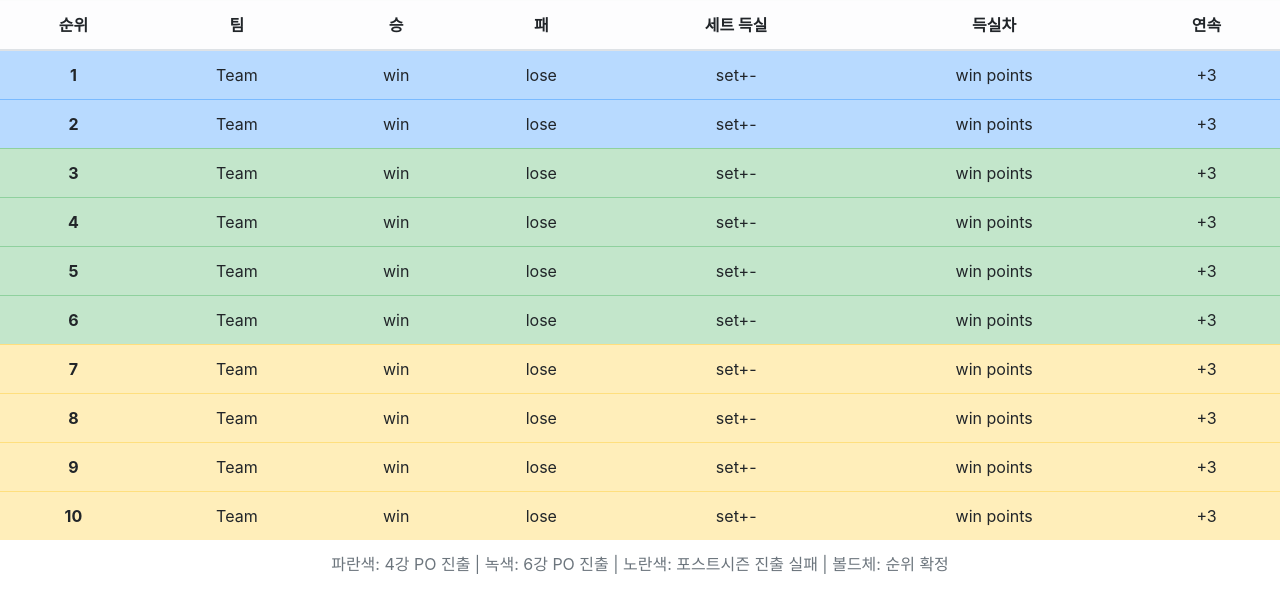
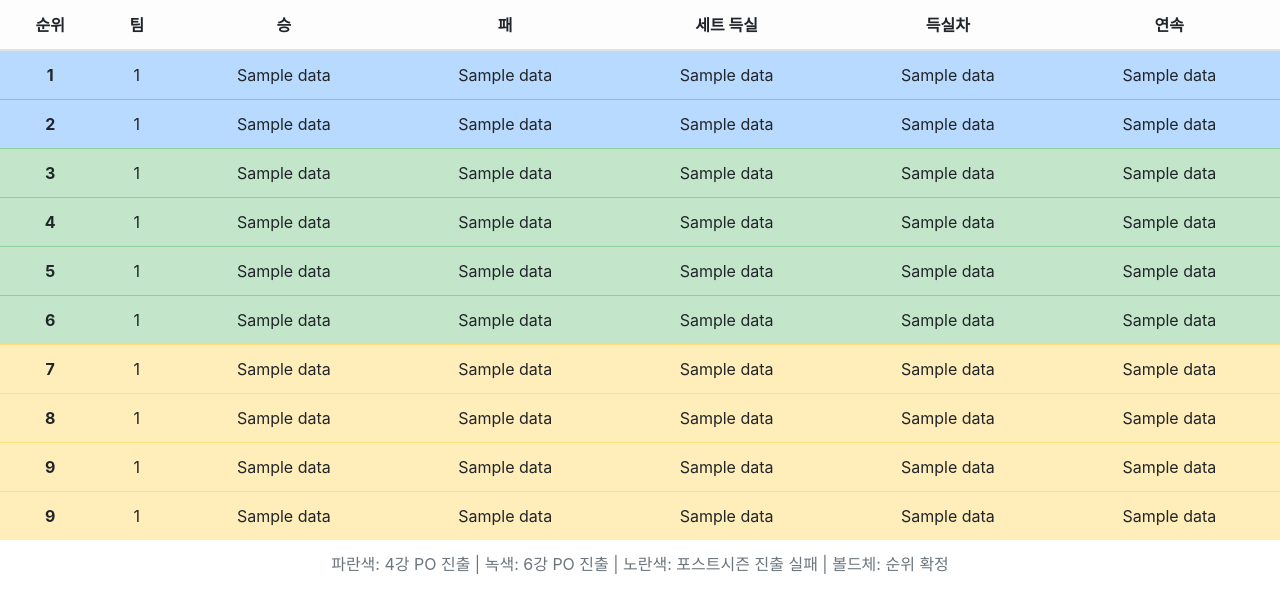
Before and after one commit to qsc7342/LckProject, a Flask app: template lck/templates/rank.html in a window 1280 px wide. Shown: the part 68-681 px from the top of the page. Run offline with Flask 2, Linux system fonts and the light colour scheme; the template is opened without the code that fills it: most values are stand-ins (such as "Sample title", 1, 10 or a date in 2020); some libraries are stand-ins or nearby versions.

Commit message:
진짜 힘들다...

```diff
--- a/lck/app.py
+++ b/lck/app.py
@@ -13,8 +13,13 @@ CORS(app)
 
 
 ### Routes for customer part start ###
+
 @app.route('/')
-def test():
+def MainPage():
+	return render_template('index.html')
+
+@app.route('/rank')
+def TeamRank():
 	b = 1
 	url = "https://namu.wiki/w/2021%20LoL%20Champions%20Korea%20Spring"
 
@@ -35,7 +40,7 @@ def test():
 					t.append(digit)
 	six = 0
 	four = 3
-	print(t[20])
+
 	for i in range(11,98):
 		if(six == 6):
 			four -= 1
@@ -49,9 +54,10 @@ def test():
 		else:
 			six += 1
 			k.append(t[i])
+			if(i == 97):
+				r.append(k)
 
-
-	return render_template('test.html',data_list = r)
+	return render_template('rank.html',data_list = r)
 
 
 if __name__ == '__main__':
--- a/lck/templates/rank.html
+++ b/lck/templates/rank.html
@@ -17,94 +17,95 @@
         <tbody>
             <tr class="table-primary">
                 <th scope="row">1</th>
-                <td>Team</td>
-                <td>win</td>
-                <td>lose</td>
-                <td>set+-</td>
-                <td>win points</td>
-                <td>+3</td>
+                <td>{{ data_list[0][0] }}</td>
+                <td>{{ data_list[0][1] }}</td>
+                <td>{{ data_list[0][2] }}</td>
+                <td>{{ data_list[0][3] }}</td>
+                <td>{{ data_list[0][4] }}</td>
+                <td>{{ data_list[0][5] }}</td>
             </tr>
             <tr class="table-primary">
                 <th scope="row">2</th>
-                <td>Team</td>
-                <td>win</td>
-                <td>lose</td>
-                <td>set+-</td>
-                <td>win points</td>
-                <td>+3</td>
+                <td>{{ data_list[1][0] }}</td>
+                <td>{{ data_list[1][1] }}</td>
+                <td>{{ data_list[1][2] }}</td>
+                <td>{{ data_list[1][3] }}</td>
+                <td>{{ data_list[1][4] }}</td>
+                <td>{{ data_list[1][5] }}</td>
             </tr>
             <tr class="table-success">
                 <th scope="row">3</th>
-                <td>Team</td>
-                <td>win</td>
-                <td>lose</td>
-                <td>set+-</td>
-                <td>win points</td>
-                <td>+3</td>
+                <td>{{ data_list[2][0] }}</td>
+                <td>{{ data_list[2][1] }}</td>
+                <td>{{ data_list[2][2] }}</td>
+                <td>{{ data_list[2][3] }}</td>
+                <td>{{ data_list[2][4] }}</td>
+                <td>{{ data_list[2][5] }}</td>
             </tr>
             <tr class="table-success">
                 <th scope="row">4</th>
-                <td>Team</td>
-                <td>win</td>
-                <td>lose</td>
-                <td>set+-</td>
-                <td>win points</td>
-                <td>+3</td>
+                <td>{{ data_list[3][0] }}</td>
+                <td>{{ data_list[3][1] }}</td>
+                <td>{{ data_list[3][2] }}</td>
+                <td>{{ data_list[3][3] }}</td>
+                <td>{{ data_list[3][4] }}</td>
+                <td>{{ data_list[3][5] }}</td>
             </tr>
             <tr class="table-success">
                 <th scope="row">5</th>
-                <td>Team</td>
-                <td>win</td>
-                <td>lose</td>
-                <td>set+-</td>
-                <td>win points</td>
-                <td>+3</td>
+                <td>{{ data_list[4][0] }}</td>
+                <td>{{ data_list[4][1] }}</td>
+                <td>{{ data_list[4][2] }}</td>
+                <td>{{ data_list[4][3] }}</td>
+                <td>{{ data_list[4][4] }}</td>
+                <td>{{ data_list[4][5] }}</td>
             </tr>
             <tr class="table-success">
                 <th scope="row">6</th>
-                <td>Team</td>
-                <td>win</td>
-                <td>lose</td>
-                <td>set+-</td>
-                <td>win points</td>
-                <td>+3</td>
+                <td>{{ data_list[5][0] }}</td>
+                <td>{{ data_list[5][1] }}</td>
+                <td>{{ data_list[5][2] }}</td>
+                <td>{{ data_list[5][3] }}</td>
+                <td>{{ data_list[5][4] }}</td>
+                <td>{{ data_list[5][5] }}</td>
             </tr>
             <tr class="table-warning">
                 <th scope="row">7</th>
-                <td>Team</td>
-                <td>win</td>
-                <td>lose</td>
-                <td>set+-</td>
-                <td>win points</td>
-                <td>+3</td>
+                <td>{{ data_list[6][0] }}</td>
+                <td>{{ data_list[6][1] }}</td>
+                <td>{{ data_list[6][2] }}</td>
+                <td>{{ data_list[6][3] }}</td>
+                <td>{{ data_list[6][4] }}</td>
+                <td>{{ data_list[6][5] }}</td>
             </tr>
             <tr class="table-warning">
                 <th scope="row">8</th>
-                <td>Team</td>
-                <td>win</td>
-                <td>lose</td>
-                <td>set+-</td>
-                <td>win points</td>
-                <td>+3</td>
+                <td>{{ data_list[7][0] }}</td>
+                <td>{{ data_list[7][1] }}</td>
+                <td>{{ data_list[7][2] }}</td>
+                <td>{{ data_list[7][3] }}</td>
+                <td>{{ data_list[7][4] }}</td>
+                <td>{{ data_list[7][5] }}</td>
             </tr>
             <tr class="table-warning">
                 <th scope="row">9</th>
-                <td>Team</td>
-                <td>win</td>
-                <td>lose</td>
-                <td>set+-</td>
-                <td>win points</td>
-                <td>+3</td>
+                <td>{{ data_list[8][0] }}</td>
+                <td>{{ data_list[8][1] }}</td>
+                <td>{{ data_list[8][2] }}</td>
+                <td>{{ data_list[8][3] }}</td>
+                <td>{{ data_list[8][4] }}</td>
+                <td>{{ data_list[8][5] }}</td>
             </tr>
             <tr class="table-warning">
-                <th scope="row">10</th>
-                <td>Team</td>
-                <td>win</td>
-                <td>lose</td>
-                <td>set+-</td>
-                <td>win points</td>
-                <td>+3</td>
+                <th scope="row">9</th>
+                <td>{{ data_list[9][0] }}</td>
+                <td>{{ data_list[9][1] }}</td>
+                <td>{{ data_list[9][2] }}</td>
+                <td>{{ data_list[9][3] }}</td>
+                <td>{{ data_list[9][4] }}</td>
+                <td>{{ data_list[9][5] }}</td>
             </tr>
+
         </tbody>
     </table>
 </body>
```
